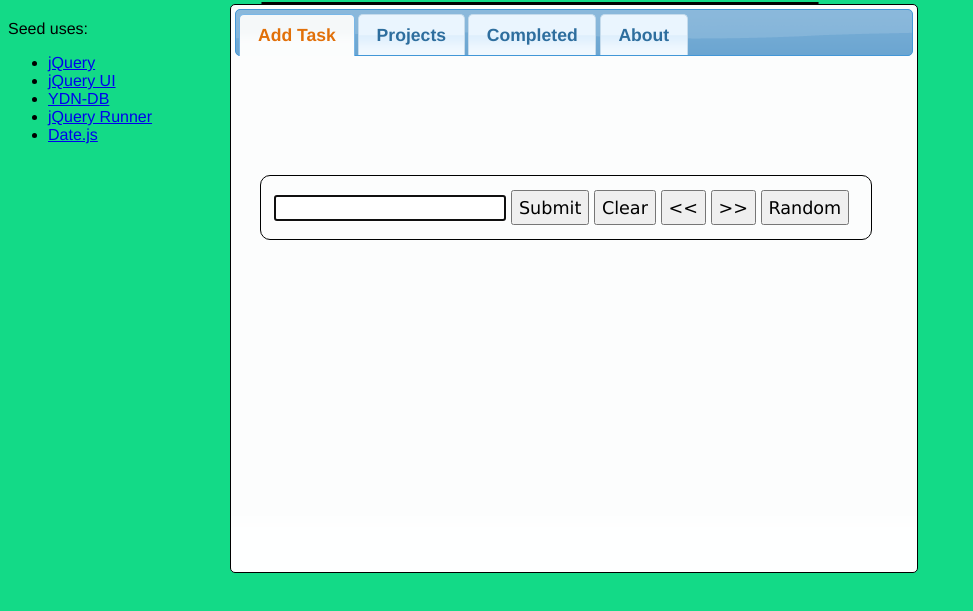
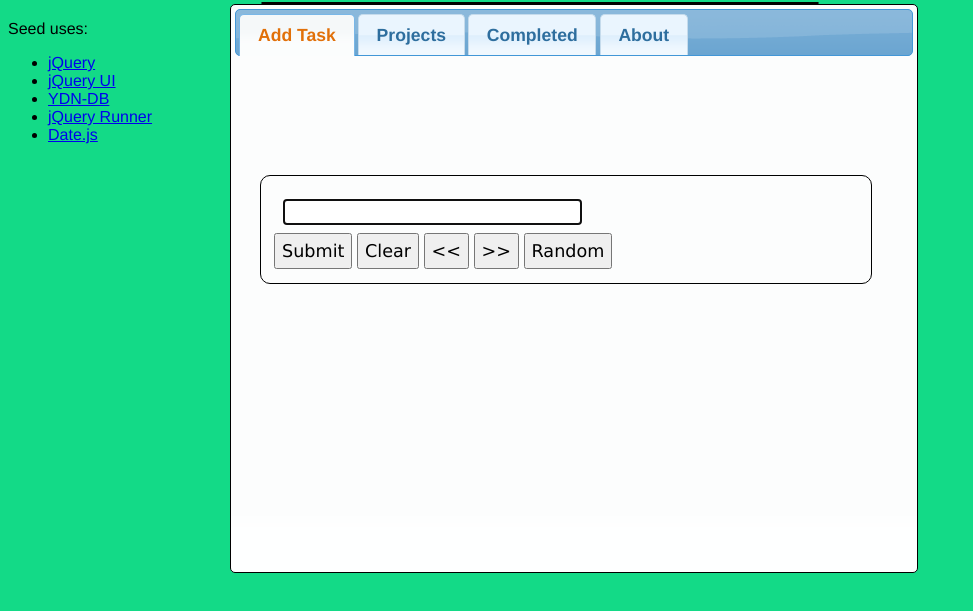
Before and after one commit to polsVoice/seed, a plain HTML site: page index.html in a window 1280 px wide. Shown: the part 169-780 px from the top of the page, without its empty margins (0-973 px from the left). Drawn offline with Linux system fonts and the light colour scheme.

Commit message:
merged test branch

```diff
--- a/styles.css
+++ b/styles.css
@@ -64,6 +64,13 @@ input[type=checkbox]
 {
 	margin-left: 2%;
 }
+.formInput
+{
+    width: 50%;
+    display: block;
+    margin: .5em;
+    border-radius: 1px;
+}
 
 .overdue
 {
```
Also changed, not shown: seed.js (+0 -54 lines).
